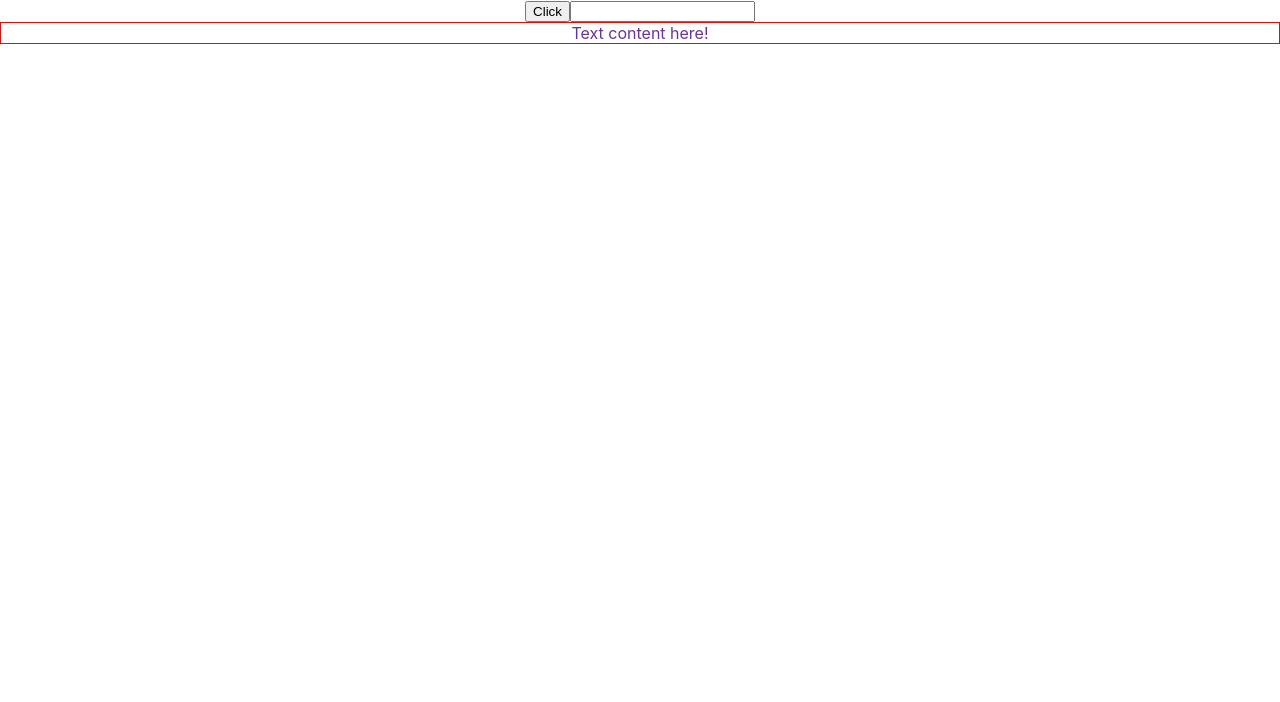
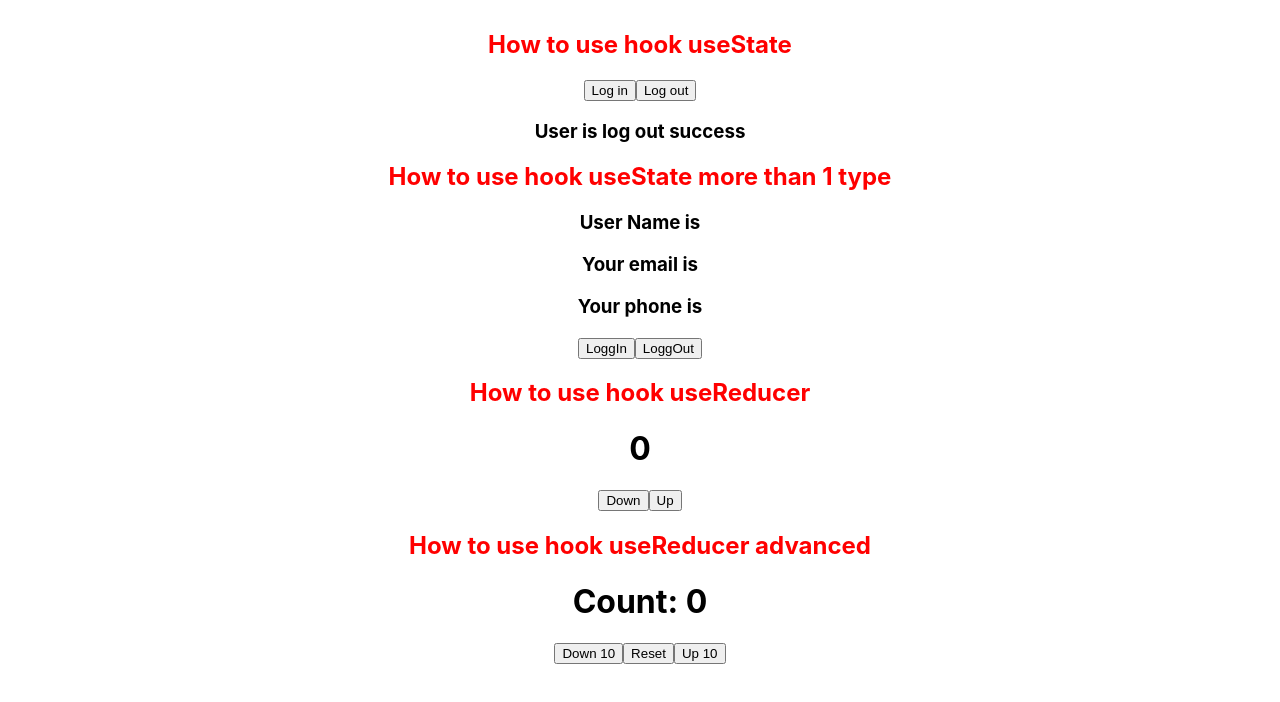
Before and after one commit to thanhNa03git/ReactWithTypeScript, a React (Create React App) app in the folder react-typescript/: page / in a window 1280 px wide. Shown: the top 702 px of the page. Built offline with nearby package versions, Linux system fonts and the light colour scheme.

Commit message:
about hook

```diff
--- a/react-typescript/src/App.tsx
+++ b/react-typescript/src/App.tsx
@@ -1,22 +1,23 @@
 import React from 'react';
 import './App.css';
-import { Button } from './components/Button';
-import { Input } from './components/Input';
-import { Container } from './components/Container';
+import { LoggedIn } from './components/state/LoggedIn';
+import { Counter } from './components/state/Counter';
+import { User } from './components/state/User';
+import { Reducer } from './components/state/Reducer';
+
 
 function App() {
 
   return (
-    <div className="App">
-      <Button
-        handlerClick={(event,id) =>{
-          console.log("button clicked", event, id)
-        }}
-      />
-      <Input value='' handlerChange={(event) =>{
-        console.log(event)
-      }}/>
-      <Container style={{color: 'rebeccapurple', border: '1px solid red'}}/>
+    <div className="App" style={{padding: 10}}>
+      <h2 style={{color:'red'}}>How to use hook useState</h2>
+      <LoggedIn/>
+      <h2 style={{color:'red'}}>How to use hook useState more than 1 type</h2>
+      <User name='Thanh Na' email='a@gmail.com' phone={915304750}/>
+      <h2 style={{color:'red'}}>How to use hook useReducer</h2>
+      <Reducer/>
+      <h2 style={{color:'red'}}>How to use hook useReducer advanced</h2>
+      <Counter/>
     </div>
   );
 }
--- /dev/null
+++ b/react-typescript/src/components/state/Counter.tsx
@@ -0,0 +1,40 @@
+import { useReducer } from "react"
+type countState = {
+    count: number
+};
+    type updateAction = {
+        type: 'up'|'down',
+        payload: number
+    };
+    type resetAction = {
+        type: 'reset'
+    };
+type countAction = updateAction | resetAction;
+
+const initial  = {count : 0};
+const reducer = (state: countState, action: countAction) => {
+    console.log(action.type)
+    switch (action.type) {
+        case 'up':
+            return {count : state.count + action.payload }
+        case 'down':
+            return {count : state.count - action.payload}
+        case 'reset':
+            return initial
+        default:
+            return state
+    }
+}
+export const Counter =()=>{
+    const [state, dispatch] = useReducer (reducer, initial);
+
+    return(
+        <>
+            <h1>Count: {state.count}</h1>
+            <button onClick={() => dispatch({type: 'down', payload: 10})}>Down 10</button>
+            <button onClick={() => dispatch({type: 'reset'})}>Reset</button>
+            <button onClick={() => dispatch({type: 'up', payload:10})}>Up 10</button>
+
+        </>
+    )
+}
--- /dev/null
+++ b/react-typescript/src/components/state/LoggedIn.tsx
@@ -0,0 +1,20 @@
+import {useState} from 'react'
+
+export const LoggedIn = () => {
+    const [isLoggedIn, setLoggedIn] = useState(false)
+
+    const handlerLogIn = () => {
+        setLoggedIn(true);
+    };
+    const handlerLogOut = () => {
+        setLoggedIn(false);
+    };
+
+    return(
+        <>
+            <button onClick={handlerLogIn}>Log in</button>
+            <button onClick={handlerLogOut}>Log out</button>
+            <h3>User is {isLoggedIn ? 'log in success' : 'log out success'}</h3>
+        </>
+    )
+}
--- /dev/null
+++ b/react-typescript/src/components/state/Reducer.tsx
@@ -0,0 +1,39 @@
+import { useReducer } from "react"
+
+/*
+    1. initial state
+    2. action
+    3. reducer
+    4. dispatch
+*/
+
+export const Reducer = () =>{
+    // initial
+    const initial = 0;
+
+    // action
+    const UP_ACTION = 'up';
+    const DOWN_ACTION = 'down';
+
+    // Reducer
+    const reducer = (state: number, action : string) => {
+        console.log('reducer is running...');
+        switch(action) {
+            case UP_ACTION:
+                return state + 1;
+            case DOWN_ACTION:
+                return state - 1;
+            default:
+                throw new Error('invalid action')
+        }
+    }
+    const [count, dispatch] = useReducer(reducer, initial);
+
+    return (
+        <>
+            <h1>{count}</h1>
+            <button onClick={() => {dispatch(DOWN_ACTION)}}>Down</button>
+            <button onClick={() => {dispatch(UP_ACTION)}}>Up</button>
+        </>
+    )
+}
--- /dev/null
+++ b/react-typescript/src/components/state/User.tsx
@@ -0,0 +1,33 @@
+import { useState } from 'react';
+type Author = {
+    name: string,
+    email: string,
+    phone: number
+}
+
+export const User = (props: Author) =>{
+    const [loggedIn, setLoggIn] = useState<Author | null>(null);
+
+    const handlerLoggIn = () => {
+        setLoggIn({
+            name: props.name,
+            email: props.email,
+            phone: props.phone
+        });
+        console.log(loggedIn)
+    }
+    const handlerLoggOut = () => {
+        setLoggIn(null)
+        console.log(loggedIn)
+    }
+    return(
+        <>
+        <h3>User Name is {loggedIn?.name}</h3>
+        <h3>Your email is {loggedIn?.email}</h3>
+        <h3>Your phone is {loggedIn?.phone}</h3>
+        <button onClick={handlerLoggIn}>LoggIn</button>
+        <button onClick={handlerLoggOut}>LoggOut</button>
+
+        </>
+    )
+}
```
